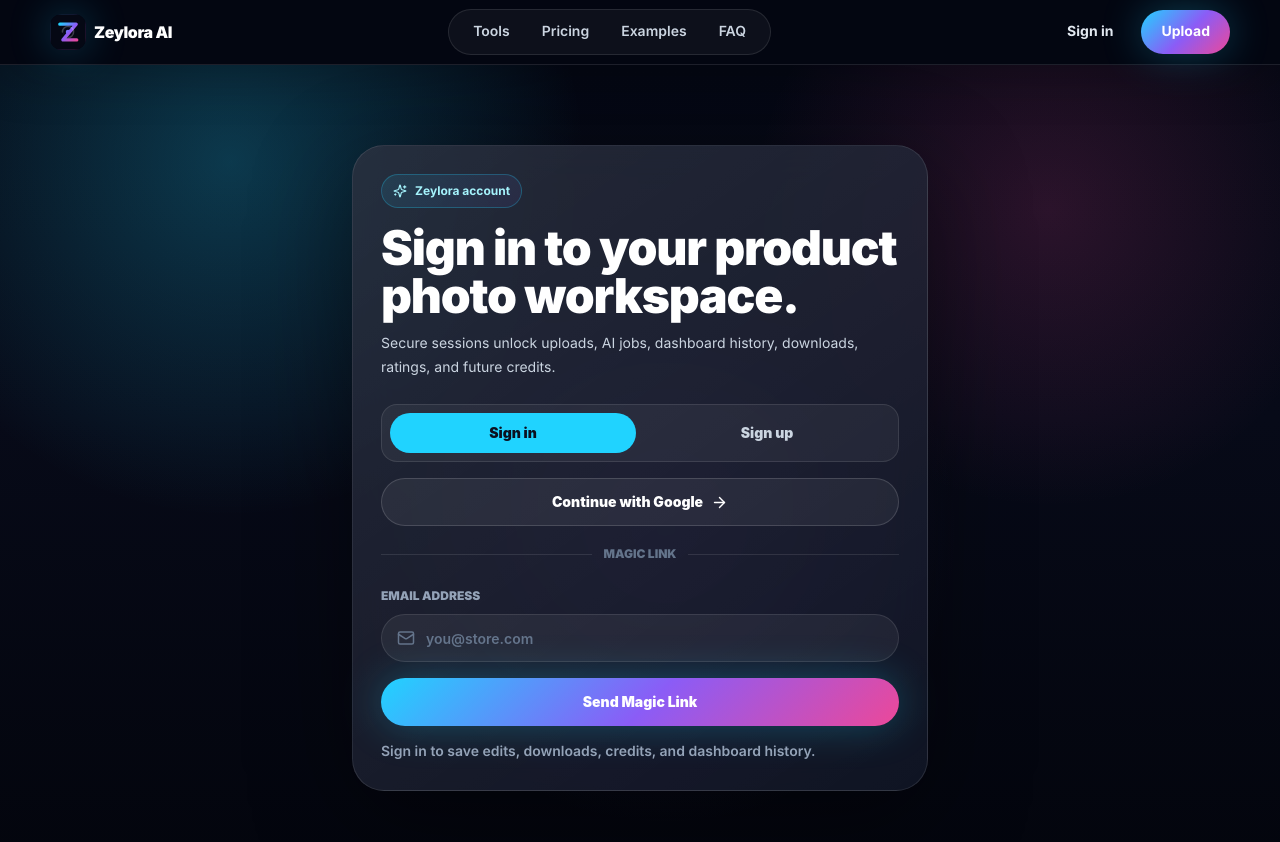
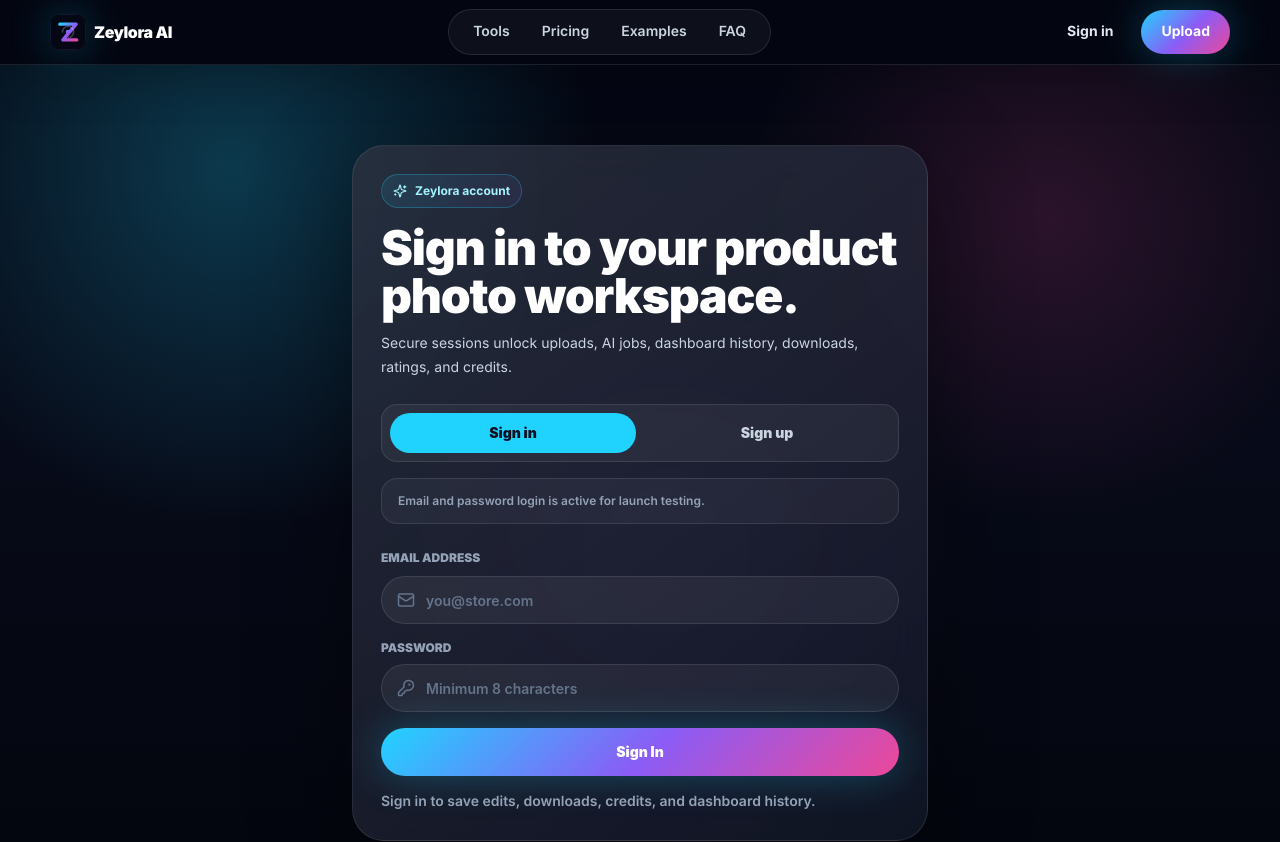
Before and after one commit to dizaynix-droid/zeylora-ai, a Next.js app: page /auth/sign-in in a window 1280 px wide. Shown: the top 842 px of the page. Built offline with nearby package versions, Linux system fonts and the light colour scheme; no server answers.

Commit message:
Switch MVP auth to email password

```diff
--- a/src/components/auth/auth-form.tsx
+++ b/src/components/auth/auth-form.tsx
@@ -1,30 +1,30 @@
 "use client";
 
-import { type FormEvent, useMemo, useState } from "react";
-import { ArrowRight, Loader2, Mail, Sparkles } from "lucide-react";
+import { type FormEvent, useState } from "react";
+import { KeyRound, Loader2, Mail, Sparkles } from "lucide-react";
 import { createClient } from "@/lib/supabase/client";
 import { isSupabaseAuthConfigured } from "@/lib/supabase/config";
 
-type AuthMode = "magic" | "signup";
+type AuthMode = "signin" | "signup";
+
+const optionalAuthProviders = {
+  google: false,
+  magicLink: false
+} as const;
 
 export function AuthForm({ authStatus, authError, next = "/dashboard" }: { authStatus?: string; authError?: string; next?: string }) {
   const [email, setEmail] = useState("");
-  const [mode, setMode] = useState<AuthMode>("magic");
+  const [password, setPassword] = useState("");
+  const [mode, setMode] = useState<AuthMode>("signin");
   const [status, setStatus] = useState<"idle" | "loading" | "success" | "error">(authStatus === "retry" ? "error" : "idle");
   const [message, setMessage] = useState(
     authStatus === "retry"
-      ? authError || "Your sign-in could not be completed. Send a fresh login link to continue."
+      ? authError || "Your sign-in could not be completed. Sign in with your email and password to continue."
       : "Sign in to save edits, downloads, credits, and dashboard history."
   );
   const configured = isSupabaseAuthConfigured();
-  const redirectTo = useMemo(() => {
-    if (typeof window === "undefined") return undefined;
-    const url = new URL("/auth/callback", getAuthRedirectOrigin());
-    url.searchParams.set("next", next);
-    return url.toString();
-  }, [next]);
 
-  async function handleEmailAuth(event: FormEvent<HTMLFormElement>) {
+  async function handlePasswordAuth(event: FormEvent<HTMLFormElement>) {
     event.preventDefault();
 
     if (!configured) {
@@ -33,50 +33,42 @@
       return;
     }
 
+    if (password.length < 8) {
+      setStatus("error");
+      setMessage("Password must be at least 8 characters.");
+      return;
+    }
+
     setStatus("loading");
-    setMessage("Sending secure sign-in link...");
+    setMessage(mode === "signup" ? "Creating your account..." : "Signing you in...");
 
     const supabase = createClient();
-    const { error } = await supabase.auth.signInWithOtp({
-      email,
-      options: {
-        emailRedirectTo: redirectTo,
-        shouldCreateUser: true
-      }
-    });
+    const result =
+      mode === "signup"
+        ? await supabase.auth.signUp({
+            email,
+            password
+          })
+        : await supabase.auth.signInWithPassword({
+            email,
+            password
+          });
 
-    if (error) {
+    if (result.error) {
       setStatus("error");
-      setMessage(error.message);
+      setMessage(result.error.message);
+      return;
+    }
+
+    if (mode === "signup" && !result.data.session) {
+      setStatus("success");
+      setMessage("Account created. Check your email if confirmation is enabled, then sign in with your password.");
       return;
     }
 
     setStatus("success");
-    setMessage(mode === "signup" ? "Check your email to confirm and sign in." : "Check your email for your login link.");
-  }
-
-  async function handleGoogleAuth() {
-    if (!configured) {
-      setStatus("error");
-      setMessage("Supabase Auth is not configured yet. Add the Supabase URL and publishable key.");
-      return;
-    }
-
-    setStatus("loading");
-    setMessage("Opening Google sign-in...");
-
-    const supabase = createClient();
-    const { error } = await supabase.auth.signInWithOAuth({
-      provider: "google",
-      options: {
-        redirectTo
-      }
-    });
-
-    if (error) {
-      setStatus("error");
-      setMessage(error.message);
-    }
+    setMessage("Signed in. Opening your workspace...");
+    window.location.assign(getSafeNextPath(next));
   }
 
   return (
@@ -90,18 +82,24 @@
           Sign in to your product photo workspace.
         </h1>
         <p className="mt-3 text-sm leading-6 text-slate-300">
-          Secure sessions unlock uploads, AI jobs, dashboard history, downloads, ratings, and future credits.
+          Secure sessions unlock uploads, AI jobs, dashboard history, downloads, ratings, and credits.
         </p>
 
         <div className="mt-6 grid grid-cols-2 gap-2 rounded-2xl border border-white/10 bg-white/[0.05] p-2">
           {[
-            ["magic", "Sign in"],
+            ["signin", "Sign in"],
             ["signup", "Sign up"]
           ].map(([value, label]) => (
             <button
               key={value}
               type="button"
-              onClick={() => setMode(value as AuthMode)}
+              onClick={() => {
+                setMode(value as AuthMode);
+                if (status !== "loading") {
+                  setStatus("idle");
+                  setMessage("Sign in to save edits, downloads, credits, and dashboard history.");
+                }
+              }}
               className={`h-10 rounded-full text-sm font-black transition ${
                 mode === value ? "bg-cyan text-ink" : "text-slate-300 hover:bg-white/10"
               }`}
@@ -111,23 +109,13 @@
           ))}
         </div>
 
-        <button
-          type="button"
-          onClick={() => void handleGoogleAuth()}
-          disabled={status === "loading"}
-          className="mt-4 inline-flex h-12 w-full items-center justify-center rounded-full border border-white/15 bg-white/[0.06] text-sm font-black text-white transition hover:bg-white/10 disabled:cursor-not-allowed disabled:opacity-70"
-        >
-          Continue with Google
-          <ArrowRight className="ml-2" size={17} />
-        </button>
+        {optionalAuthProviders.google || optionalAuthProviders.magicLink ? null : (
+          <p className="mt-4 rounded-2xl border border-white/10 bg-white/[0.045] px-4 py-3 text-xs font-semibold leading-5 text-slate-400">
+            Email and password login is active for launch testing.
+          </p>
+        )}
 
-        <div className="my-5 flex items-center gap-3 text-xs font-black uppercase text-slate-500">
-          <span className="h-px flex-1 bg-white/10" />
-          Magic link
-          <span className="h-px flex-1 bg-white/10" />
-        </div>
-
-        <form onSubmit={(event) => void handleEmailAuth(event)}>
+        <form onSubmit={(event) => void handlePasswordAuth(event)} className="mt-5">
           <label htmlFor="auth-email" className="text-xs font-black uppercase text-slate-400">
             Email address
           </label>
@@ -141,9 +129,29 @@
               value={email}
               onChange={(event) => setEmail(event.target.value)}
               placeholder="you@store.com"
+              autoComplete="email"
               className="h-12 w-full rounded-full border border-white/10 bg-white/[0.06] pl-11 pr-4 text-sm font-semibold text-white outline-none transition placeholder:text-slate-500 focus:border-cyan/60"
             />
           </div>
+
+          <label htmlFor="auth-password" className="mt-4 block text-xs font-black uppercase text-slate-400">
+            Password
+          </label>
+          <div className="relative mt-2">
+            <KeyRound className="pointer-events-none absolute left-4 top-1/2 -translate-y-1/2 text-slate-500" size={18} />
+            <input
+              id="auth-password"
+              type="password"
+              required
+              minLength={8}
+              value={password}
+              onChange={(event) => setPassword(event.target.value)}
+              placeholder="Minimum 8 characters"
+              autoComplete={mode === "signup" ? "new-password" : "current-password"}
+              className="h-12 w-full rounded-full border border-white/10 bg-white/[0.06] pl-11 pr-4 text-sm font-semibold text-white outline-none transition placeholder:text-slate-500 focus:border-cyan/60"
+            />
+          </div>
+
           <button
             type="submit"
             disabled={status === "loading"}
@@ -152,10 +160,12 @@
             {status === "loading" ? (
               <>
                 <Loader2 className="mr-2 animate-spin" size={18} />
-                Sending...
+                {mode === "signup" ? "Creating..." : "Signing in..."}
               </>
+            ) : mode === "signup" ? (
+              "Create Account"
             ) : (
-              "Send Magic Link"
+              "Sign In"
             )}
           </button>
         </form>
@@ -168,16 +178,10 @@
   );
 }
 
-function getAuthRedirectOrigin() {
-  const configuredSiteUrl = process.env.NEXT_PUBLIC_SITE_URL;
-
-  if (configuredSiteUrl) {
-    try {
-      return new URL(configuredSiteUrl).origin;
-    } catch {
-      // Fall through to the browser origin if the configured URL is invalid.
-    }
+function getSafeNextPath(next: string) {
+  if (!next.startsWith("/") || next.startsWith("//")) {
+    return "/dashboard";
   }
 
-  return window.location.origin;
+  return next;
 }
```
